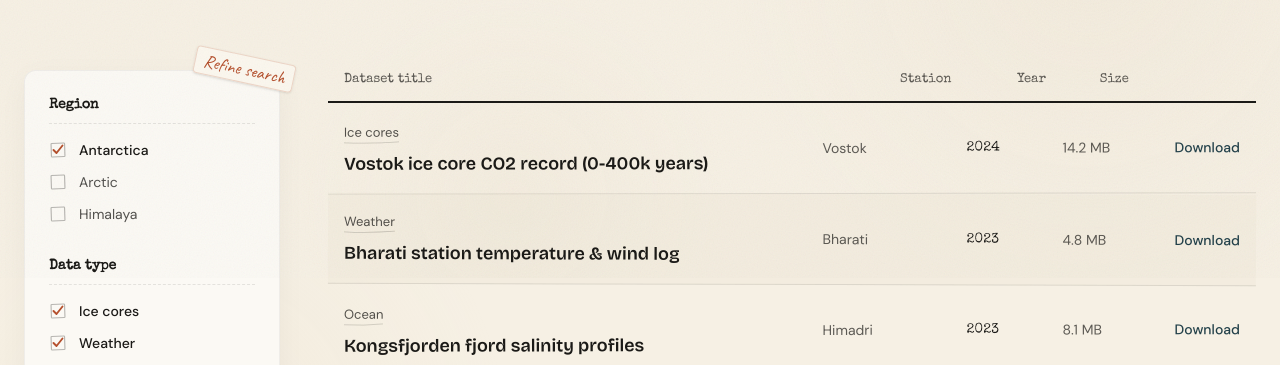
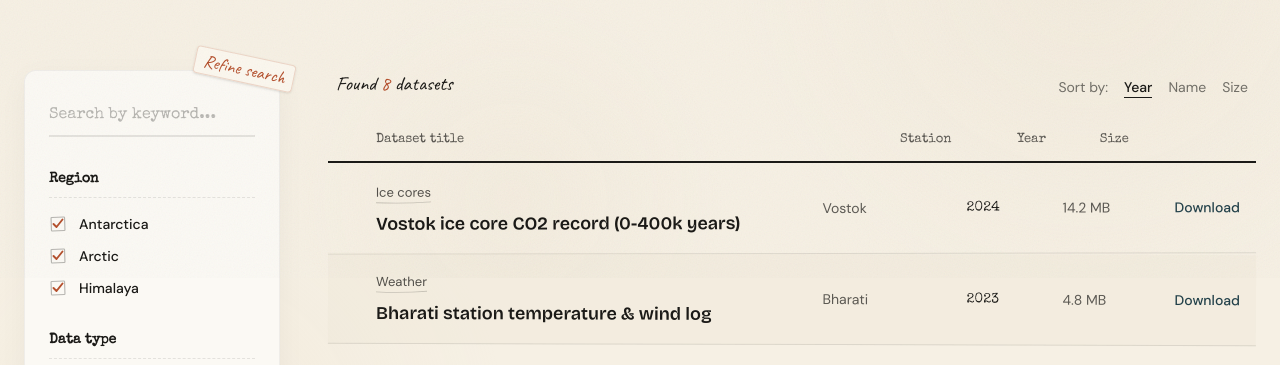
Before and after one commit to BhadriPrabhu/sih_pulse, a React (Vite) app in the folder pulse_client/: page /data-library in a window 1280 px wide. Shown: the part 522-887 px from the top of the page. Built offline with nearby package versions, Linux system fonts and the light colour scheme.

Commit message:
feat: improve data library browsing

```diff
--- a/pulse_client/src/features/data-library/DataLibraryPage.jsx
+++ b/pulse_client/src/features/data-library/DataLibraryPage.jsx
@@ -1,7 +1,10 @@
-import { useState } from 'react';
+import { useState, useMemo } from 'react';
 import { motion, AnimatePresence } from 'framer-motion';
 import PageShell from '../../components/layout/PageShell';
+import Doodle from '../../components/ui/Doodle';
 import { libraryData } from '../../data/libraryData';
+import { useDebounce } from '../../hooks/useDebounce';
+import { useSavedItems } from '../../hooks/useSavedItems';
 
 function HandCheckbox({ label, checked, onChange }) {
   return (
@@ -29,13 +32,52 @@ function HandCheckbox({ label, checked, onChange }) {
   );
 }
 
-function LedgerRow({ item, index, expanded, onToggle }) {
+function LedgerRow({ item, index, expanded, onToggle, isSaved, onSave, onToast }) {
   const isOdd = index % 2 !== 0;
+
+  const handleCopyCitation = (e) => {
+    e.stopPropagation();
+    navigator.clipboard.writeText(item.citation);
+    onToast("Citation copied to clipboard");
+  };
+
+  const handleDownload = (e) => {
+    e.stopPropagation();
+    onToast(`Downloading ${item.id}.csv...`);
+
+    // Generate a plausible CSV sample based on the dataset
+    let csvContent = "Timestamp,Latitude,Longitude,Observation_Value,Unit\n";
+    let baseVal = Math.random() * 50 - 20;
+    for(let i = 1; i <= 15; i++) {
+      const time = `2024-03-${String(i).padStart(2, '0')}T12:00:00Z`;
+      const val = (baseVal + (Math.random() * 5 - 2.5)).toFixed(3);
+      csvContent += `${time},-69.407,76.187,${val},standard_units\n`;
+    }
+
+    const blob = new Blob([csvContent], { type: 'text/csv;charset=utf-8;' });
+    const url = URL.createObjectURL(blob);
+    const link = document.createElement("a");
+    link.href = url;
+    link.download = `${item.id.toLowerCase()}_sample.csv`;
+    document.body.appendChild(link);
+    link.click();
+    document.body.removeChild(link);
+    URL.revokeObjectURL(url);
+  };
 
   return (
     <div className={`border-b border-ink/10 transition-colors ${isOdd ? 'bg-[#EAE4D4]/30 rotate-[0.15deg]' : 'bg-transparent -rotate-[0.1deg]'} ${expanded ? '!bg-paper-lighter' : 'hover:bg-paper-lighter/50'}`}>
       <div onClick={onToggle} className="flex flex-col md:flex-row md:items-center justify-between p-4 cursor-pointer gap-4 md:gap-8">
-        <div className="flex-grow">
+        <div className="flex-grow flex items-start gap-3">
+          <button
+            onClick={(e) => { e.stopPropagation(); onSave(item.id); }}
+            className="mt-1 text-ink/30 hover:text-terracotta transition-colors group"
+            title="Save to My desk"
+          >
+            <Doodle type="bookmark" className="w-5 h-5" fill={isSaved ? "#B5502D" : "none"} stroke={isSaved ? "#B5502D" : "currentColor"} />
+          </button>
+
+          <div>
             <div className="mb-1.5 inline-block">
               <span className="relative font-body text-[13px] text-ink/75">
                 {item.type}
@@ -48,18 +90,21 @@ function LedgerRow({ item, index, expanded, onToggle }) {
               {item.title}
             </h4>
           </div>
-        <div className="flex items-center gap-6 md:gap-12 text-sm font-body text-ink/70">
+        </div>
+
+        <div className="flex items-center gap-6 md:gap-12 text-sm font-body text-ink/70 pl-8 md:pl-0">
           <div className="hidden md:block w-24">{item.station}</div>
           <div className="font-typewriter text-ink w-12">{item.year}</div>
           <div className="hidden sm:block w-16">{item.size}</div>
-          <div className="relative group text-teal-ink hover:text-terracotta transition-colors font-medium">
+          <button onClick={handleDownload} className="relative group text-teal-ink hover:text-terracotta transition-colors font-medium">
             Download
             <svg className="absolute -bottom-1 left-0 w-full h-1 opacity-0 group-hover:opacity-100 transition-opacity text-terracotta/60" viewBox="0 0 100 10" preserveAspectRatio="none">
               <path d="M0 5 Q 50 8 100 3" fill="none" stroke="currentColor" strokeWidth="2" strokeLinecap="round" />
             </svg>
+          </button>
         </div>
       </div>
-      </div>
+
       <AnimatePresence>
         {expanded && (
           <motion.div
@@ -69,9 +114,16 @@ function LedgerRow({ item, index, expanded, onToggle }) {
             <div className="p-6 pt-2 pb-8 flex flex-col md:flex-row gap-8 items-start border-t border-ink/5 mx-4 border-dashed">
               <div className="flex-grow max-w-2xl">
                 <p className="font-body text-ink/80 text-[15px] leading-relaxed mb-6">{item.abstract}</p>
-                <div className="space-y-2">
-                  <p className="font-body text-xs text-ink/60"><span className="font-medium text-ink/80">License:</span> {item.license}</p>
-                  <p className="font-body text-xs text-ink/60"><span className="font-medium text-ink/80">Citation:</span> {item.citation}</p>
+                <div className="space-y-3">
+                  <p className="font-body text-sm text-ink/60">
+                    <span className="font-medium text-ink/80">License:</span> {item.license}
+                  </p>
+                  <div className="font-body text-sm text-ink/60 flex flex-wrap gap-2 items-center">
+                    <span className="font-medium text-ink/80">Citation:</span> {item.citation}
+                    <button onClick={handleCopyCitation} className="text-teal-ink hover:text-terracotta underline decoration-teal-ink/30 hover:decoration-terracotta/50 underline-offset-4 ml-2">
+                      Copy citation
+                    </button>
+                  </div>
                 </div>
               </div>
               <div className="w-full md:w-48 h-24 shrink-0 relative bg-[#F4F1E9] border border-ink/5 p-2 flex flex-col justify-end transform rotate-1">
@@ -93,45 +145,135 @@ function LedgerRow({ item, index, expanded, onToggle }) {
 export default function DataLibraryPage() {
   const [expandedRow, setExpandedRow] = useState(null);
   const [mobileFilterOpen, setMobileFilterOpen] = useState(false);
-  const [regions, setRegions] = useState({ Antarctica: true, Arctic: false, Himalaya: false });
-  const [types, setTypes] = useState({ "Ice cores": true, "Weather": true, "Ocean": false, "Biology": false, "Papers": false });
+  const [toastMsg, setToastMsg] = useState("");
+
+  // States for filtering and sorting
+  const [searchQuery, setSearchQuery] = useState("");
+  const debouncedSearch = useDebounce(searchQuery, 300);
+  const [sortOption, setSortOption] = useState("year"); // 'year', 'name', 'size'
+  const [yearRange, setYearRange] = useState(1981);
+
+  const [regions, setRegions] = useState({ Antarctica: true, Arctic: true, Himalaya: true });
+  const [types, setTypes] = useState({ "Ice cores": true, "Weather": true, "Ocean": true, "Biology": true, "Papers": true });
+
+  const { savedItems, toggleItem } = useSavedItems('pulse_saved_datasets');
 
   const toggleRegion = (k) => setRegions(p => ({ ...p, [k]: !p[k] }));
   const toggleType = (k) => setTypes(p => ({ ...p, [k]: !p[k] }));
 
+  const handleToast = (msg) => {
+    setToastMsg(msg);
+    setTimeout(() => setToastMsg(""), 3000);
+  };
+
+  // Filter and Sort Logic
+  const processedData = useMemo(() => {
+    let result = libraryData.filter(item => {
+      // 1. Search match
+      const q = debouncedSearch.toLowerCase();
+      const matchesSearch = !q || item.title.toLowerCase().includes(q) || item.station.toLowerCase().includes(q) || item.abstract.toLowerCase().includes(q);
+
+      // 2. Region & Type match
+      const matchesRegion = regions[item.region];
+      const matchesType = types[item.type];
+
+      // 3. Year match
+      const matchesYear = parseInt(item.year) >= yearRange;
+
+      return matchesSearch && matchesRegion && matchesType && matchesYear;
+    });
+
+    // Sort
+    result.sort((a, b) => {
+      if (sortOption === 'year') return parseInt(b.year) - parseInt(a.year);
+      if (sortOption === 'name') return a.title.localeCompare(b.title);
+      if (sortOption === 'size') {
+        const parseSize = (s) => s.includes('GB') ? parseFloat(s) * 1024 : parseFloat(s);
+        return parseSize(b.size) - parseSize(a.size);
+      }
+      return 0;
+    });
+
+    return result;
+  }, [debouncedSearch, regions, types, yearRange, sortOption]);
+
   return (
     <PageShell title="Data library" terracottaWord="library" subtitle="Search 10,000+ open datasets, publications and raw logs from the field." heroCrop="left 70%">
       <div className="max-w-7xl mx-auto px-6 pb-32 w-full flex flex-col md:flex-row gap-12 items-start mt-4">
+
         <button className="md:hidden w-full font-typewriter text-ink/80 py-3 border border-ink/20 rounded-md bg-paper-lighter shadow-sm" onClick={() => setMobileFilterOpen(!mobileFilterOpen)}>
           {mobileFilterOpen ? "Close filters" : "Filter datasets +"}
         </button>
 
+        {/* Filter Column */}
         <div className={`w-full md:w-64 shrink-0 bg-[#FBF9F4] p-6 shadow-paper-soft border border-ink/5 rounded-xl md:sticky md:top-32 transition-all ${mobileFilterOpen ? 'block' : 'hidden md:block'}`}>
           <div className="absolute -top-4 -right-4 rotate-12">
              <span className="font-hand text-terracotta text-lg bg-paper-lighter px-2 py-0.5 shadow-sm border border-terracotta/20 rounded-sm">Refine search</span>
           </div>
+
+          <div className="mb-8 relative">
+            <input
+              type="text"
+              placeholder="Search by keyword..."
+              value={searchQuery}
+              onChange={(e) => setSearchQuery(e.target.value)}
+              className="w-full bg-transparent font-typewriter border-b-2 border-ink/10 focus:border-ink outline-none py-2 text-ink placeholder:text-ink/30 transition-colors"
+            />
+          </div>
+
           <div className="mb-8">
             <h4 className="font-typewriter text-ink font-bold mb-4 text-sm border-b border-ink/10 pb-2 border-dashed">Region</h4>
             {Object.keys(regions).map(r => <HandCheckbox key={r} label={r} checked={regions[r]} onChange={() => toggleRegion(r)} />)}
           </div>
+
           <div className="mb-8">
             <h4 className="font-typewriter text-ink font-bold mb-4 text-sm border-b border-ink/10 pb-2 border-dashed">Data type</h4>
             {Object.keys(types).map(t => <HandCheckbox key={t} label={t} checked={types[t]} onChange={() => toggleType(t)} />)}
           </div>
+
           <div>
-            <h4 className="font-typewriter text-ink font-bold mb-4 text-sm border-b border-ink/10 pb-2 border-dashed">Year range</h4>
+            <h4 className="font-typewriter text-ink font-bold mb-4 text-sm border-b border-ink/10 pb-2 border-dashed">Year (From)</h4>
             <div className="relative pt-4 pb-2">
-              <input type="range" min="1981" max="2024" defaultValue="2010" className="w-full accent-terracotta appearance-none h-1 bg-ink/10 rounded-full outline-none" />
+              <input
+                type="range" min="1981" max="2024"
+                value={yearRange}
+                onChange={(e) => setYearRange(parseInt(e.target.value))}
+                className="w-full accent-terracotta appearance-none h-1 bg-ink/10 rounded-full outline-none cursor-pointer"
+              />
               <div className="flex justify-between font-typewriter text-[11px] text-ink/60 mt-2">
                 <span>1981</span>
+                <span><span className="text-terracotta font-bold text-sm">{yearRange}</span></span>
                 <span>2024</span>
               </div>
             </div>
           </div>
         </div>
 
+        {/* Ledger List */}
         <div className="w-full flex-grow flex flex-col">
-          <div className="flex items-center justify-between px-4 pb-3 border-b-2 border-ink text-[13px] font-typewriter text-ink/70 hidden md:flex">
+
+          {/* Top Controls */}
+          <div className="flex flex-col sm:flex-row sm:items-end justify-between mb-8 gap-4 px-2">
+            <div className="font-hand text-xl text-ink">
+              Found <motion.span key={processedData.length} initial={{opacity:0, y:-5}} animate={{opacity:1, y:0}} className="inline-block text-terracotta">{processedData.length}</motion.span> datasets
+            </div>
+
+            <div className="flex items-center gap-4 font-body text-sm text-ink/60">
+              <span>Sort by:</span>
+              {['year', 'name', 'size'].map(opt => (
+                <button
+                  key={opt}
+                  onClick={() => setSortOption(opt)}
+                  className={`hover:text-ink transition-colors ${sortOption === opt ? 'text-ink font-medium border-b border-ink' : ''}`}
+                >
+                  {opt.charAt(0).toUpperCase() + opt.slice(1)}
+                </button>
+              ))}
+            </div>
+          </div>
+
+          {/* Table Header */}
+          <div className="flex items-center justify-between px-4 pb-3 border-b-2 border-ink text-[13px] font-typewriter text-ink/70 hidden md:flex pl-12">
             <div className="flex-grow">Dataset title</div>
             <div className="flex items-center gap-12 w-[340px]">
               <div className="w-24">Station</div>
@@ -140,14 +282,52 @@ export default function DataLibraryPage() {
               <div className="w-16"></div>
             </div>
           </div>
-          <div className="flex flex-col border-b border-ink/10">
-            {libraryData.map((item, i) => (
-              <LedgerRow key={item.id} item={item} index={i} expanded={expandedRow === item.title} onToggle={() => setExpandedRow(expandedRow === item.title ? null : item.title)} />
-            ))}
+
+          {/* Results */}
+          <div className="flex flex-col border-b border-ink/10 min-h-[400px]">
+            <AnimatePresence>
+              {processedData.length === 0 ? (
+                <motion.div initial={{opacity:0}} animate={{opacity:1}} className="flex flex-col items-center justify-center py-20 text-center">
+                  <p className="font-typewriter text-lg text-ink/50 mb-2">Hmm, no datasets found matching that criteria.</p>
+                  <p className="font-hand text-xl text-ink/40">try broadening the search or adjusting the year slider</p>
+                </motion.div>
+              ) : (
+                processedData.map((item, i) => (
+                  <LedgerRow
+                    key={item.id}
+                    item={item}
+                    index={i}
+                    expanded={expandedRow === item.id}
+                    onToggle={() => setExpandedRow(expandedRow === item.id ? null : item.id)}
+                    isSaved={savedItems.includes(item.id)}
+                    onSave={toggleItem}
+                    onToast={handleToast}
+                  />
+                ))
+              )}
+            </AnimatePresence>
           </div>
+
+          {processedData.length > 0 && (
             <div className="mt-8 text-center"><span className="font-hand text-ink/40 text-xl border-b border-ink/10 pb-1">end of results</span></div>
+          )}
         </div>
       </div>
+
+      {/* Global Paper Toast */}
+      <AnimatePresence>
+        {toastMsg && (
+          <motion.div
+            initial={{ opacity: 0, y: 50, scale: 0.9 }}
+            animate={{ opacity: 1, y: 0, scale: 1 }}
+            exit={{ opacity: 0, y: 20, scale: 0.9 }}
+            className="fixed bottom-8 left-1/2 -translate-x-1/2 z-50 bg-[#FBF9F4] border border-ink/10 shadow-paper-lift px-6 py-3 rounded-md flex items-center gap-3 transform rotate-[-1deg]"
+          >
+            <span className="font-typewriter text-sm text-ink">{toastMsg}</span>
+          </motion.div>
+        )}
+      </AnimatePresence>
+
     </PageShell>
   );
 }
```
Lines whose indentation alone changed are shown as unchanged.
